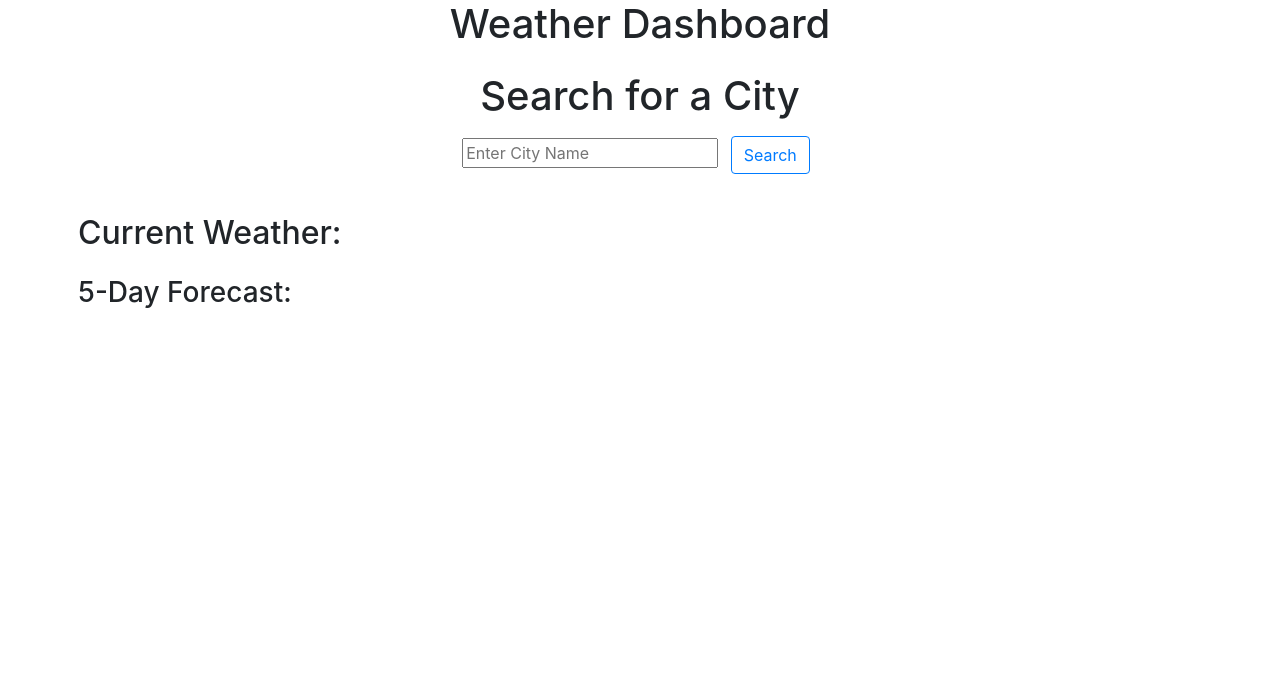
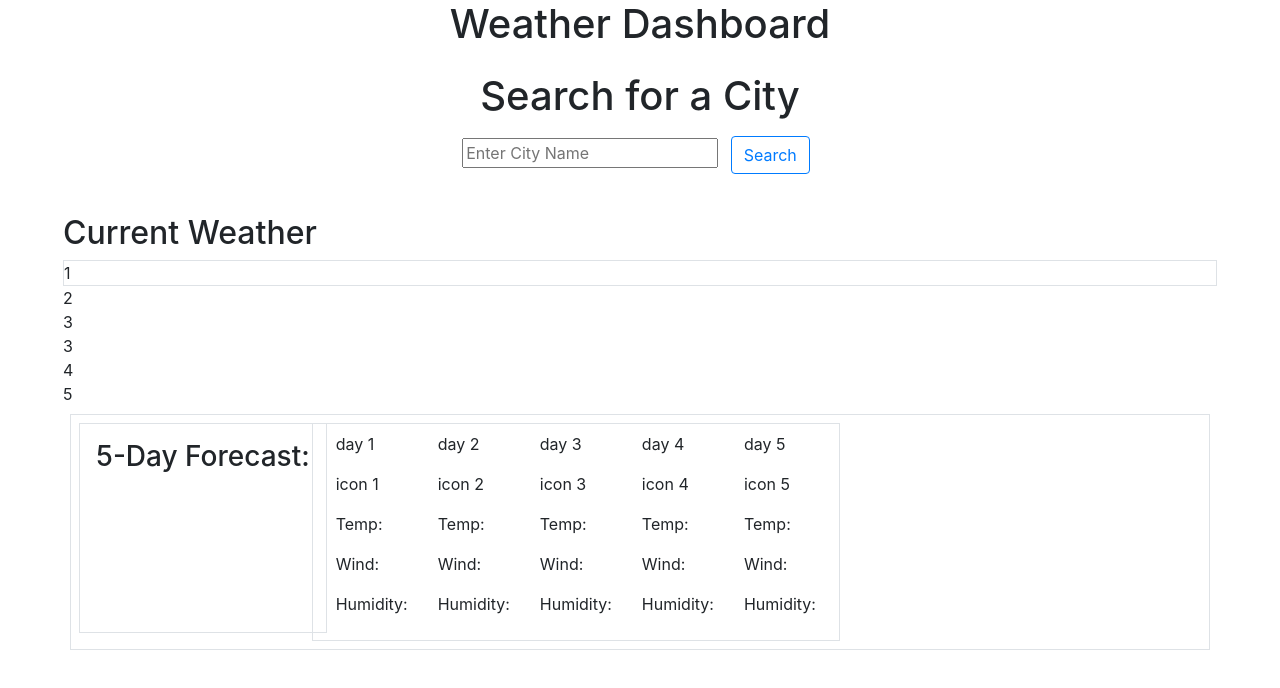
Before and after one commit to dannynvn/project-weather_dashboard, a plain HTML site: page index.html in a window 1280 px wide. Drawn offline with nearby package versions, Linux system fonts and the light colour scheme.

Commit message:
added code to pull api results and add text to html placeholders

```diff
--- a/assets/js/script.js
+++ b/assets/js/script.js
@@ -3,8 +3,9 @@ var apiKey = "e8aaf923823c9eadac675eff44b465cd";
 
 var currentWeatherEl = document.querySelector('#result-text');
 var currentWeatherContent = document.querySelector('#result-content');
+var searchFormEl = document.querySelector('#search-form');
 var requestURL;
-var searchFormEl = document.querySelector('#search-form');
+var weatherData;
 
 var searchParameters = '&units=imperial&speed=imperial';
 
@@ -17,13 +18,11 @@ function handleSearchFormSubmit(event) {
         return
     }
 
-    queryString = 'https://api.openweathermap.org/data/2.5/weather?q=' + searchInputVal + '&appid=' + apiKey + searchParameters;
+    queryString = 'https://api.openweathermap.org/data/2.5/forecast?q=' + searchInputVal + '&appid=' + apiKey + searchParameters;
     console.log(queryString);
 
     retrieveWeatherData(queryString);
 
-    // displayResults(queryString);
-    // currentWeatherEl.siblings().text('Pacifica');
 }
 
 function retrieveWeatherData(queryString) {
@@ -37,14 +36,46 @@ function retrieveWeatherData(queryString) {
         })
         .then(function (data){
             console.log(data);
-            // displayResults(data);
+            weatherData = data;
+            displayResults();
         })
 }
 
-// function displayResults() {
-//     console.log()
+function displayResults() {
+    console.log(weatherData);
+    currentWeatherEl.textContent = 'in ' + weatherData.city.name + ', ' + weatherData.city.country;
+
+    //displays current weather
+    currentWeatherContent.textContent = 'Feels Like ' + weatherData.list[0].main.feels_like + '°F';
+    // var currentIcon = document.querySelector('current-icon').textContent = weatherData.weather[0].icon;
+    // var currentIconCode = weatherData.weather[0].icon;
+    // var iconURL = 'https://openweathermap.org/img/w/' + currentIconCode + '.png'
+    // var currentIcon = document.querySelector('current-icon').innerHTML = <img iconURL></img>;
+    var currentTempMax = document.querySelector('#current-temp-max').textContent = 'Max Temp: ' + weatherData.list[0].main.temp_max + '°F';
+    var currentTempMin = document.querySelector('#current-temp-min').textContent = 'Min Temp: ' + weatherData.list[0].main.temp_min + '°F';
+    var currentWind = document.querySelector('#current-wind').textContent = 'Wind Speed: ' + weatherData.list[0].wind.speed + ' mph';
+    var currentHumid = document.querySelector('#current-humid').textContent = 'Humidity: ' + weatherData.list[0].main.humidity + '%';
+
+    //displays 5-day forecast
+    //Day 1
+    var day1Date = document.querySelector('#date1').textContent = weatherData.list[1].dt_txt;
+
+    var day1Icon;
+    var day1Temp = document.querySelector('#temp1').textContent = 'Temp: ' + weatherData.list[1].main.temp + '°F';
+    var day1Wind = document.querySelector('#date1').textContent = weatherData.list[1].wind.speed;
+    var day1Humid = document.querySelector('#date1').textContent = weatherData.list[1].main.humidity;
+
+    //Day 2
 
 
-// }
+    //Day 3
+
+
+    //Day 4
+
+
+    //Day 5
+
+}
 
 searchFormEl.addEventListener('submit', handleSearchFormSubmit);
--- a/index.html
+++ b/index.html
@@ -26,14 +26,60 @@
         </div>
     </div>
 
-    <div class="container d-flex justify-content-start p-2">
-        <h2>Current Weather: <span id="result-text"></span></h2>
-        <div id="result-content"></div>
+    <div class="container justify-content-start p-2">
+        <h2 class= "row">Current Weather<span id="result-text" class="mx-2"></span></h2>
+        <div id="result-content" class="row border">1</div>
+        <div id="current-icon" class="row">2</div>
+        <div id="current-temp-max" class="row">3</div>
+        <div id="current-temp-min" class="row">3</div>
+        <div id="current-wind" class="row">4</div>
+        <div id="current-humid" class="row">5</div>
     </div>
 
-    <div class="container d-flex justify-content-start p-2">
-        <h3>5-Day Forecast: </h3>
-        <div id="future-forecast"></div>
+    <div class="container d-flex justify-content-start p-2 border">
+        <h3 class="border p-3">5-Day Forecast: </h3>
+        <div class="row border p-2">
+            <div class="col">
+                <p id="date1">day 1</p>
+                <p id="icon1">icon 1</p>
+                <p>Temp: <span id="temp1"></span></p>
+                <p>Wind: <span id="wind1"></span></p>
+                <p>Humidity: <span id="humid1"></span></p>
+            </div>
+
+            <div class="col">
+                <p id="date2">day 2</p>
+                <p id="icon2">icon 2</p>
+                <p>Temp: <span id="temp2"></span></p>
+                <p>Wind: <span id="wind2"></span></p>
+                <p>Humidity: <span id="humid2"></span></p>
+            </div>
+
+            <div class="col">
+                <p id="date3">day 3</p>
+                <p id="icon3">icon 3</p>
+                <p>Temp: <span id="temp3"></span></p>
+                <p>Wind: <span id="wind3"></span></p>
+                <p>Humidity: <span id="humid3"></span></p>
+            </div>
+
+            <div class="col">
+                <p id="date4">day 4</p>
+                <p id="icon4">icon 4</p>
+                <p>Temp: <span id="temp4"></span></p>
+                <p>Wind: <span id="wind4"></span></p>
+                <p>Humidity: <span id="humid4"></span></p>
+            </div>
+
+            <div class="col">
+                <p id="date5">day 5</p>
+                <p id="icon5">icon 5</p>
+                <p>Temp: <span id="temp5"></span></p>
+                <p>Wind: <span id="wind5"></span></p>
+                <p>Humidity: <span id="humid5"></span></p>
+            </div>
+        </div>
+
 
     </div>
 
```
Also changed, not shown: 2 other files.
